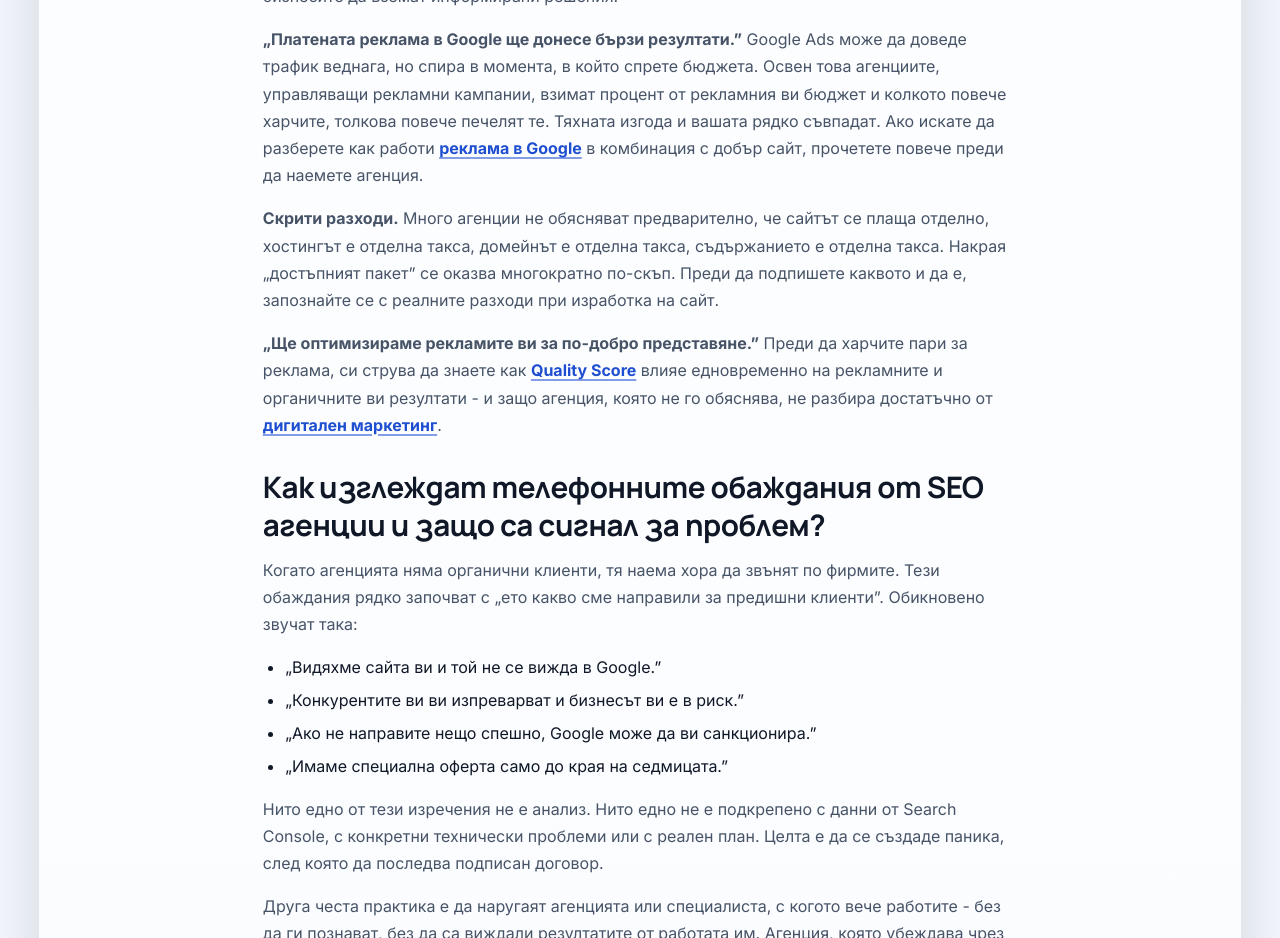
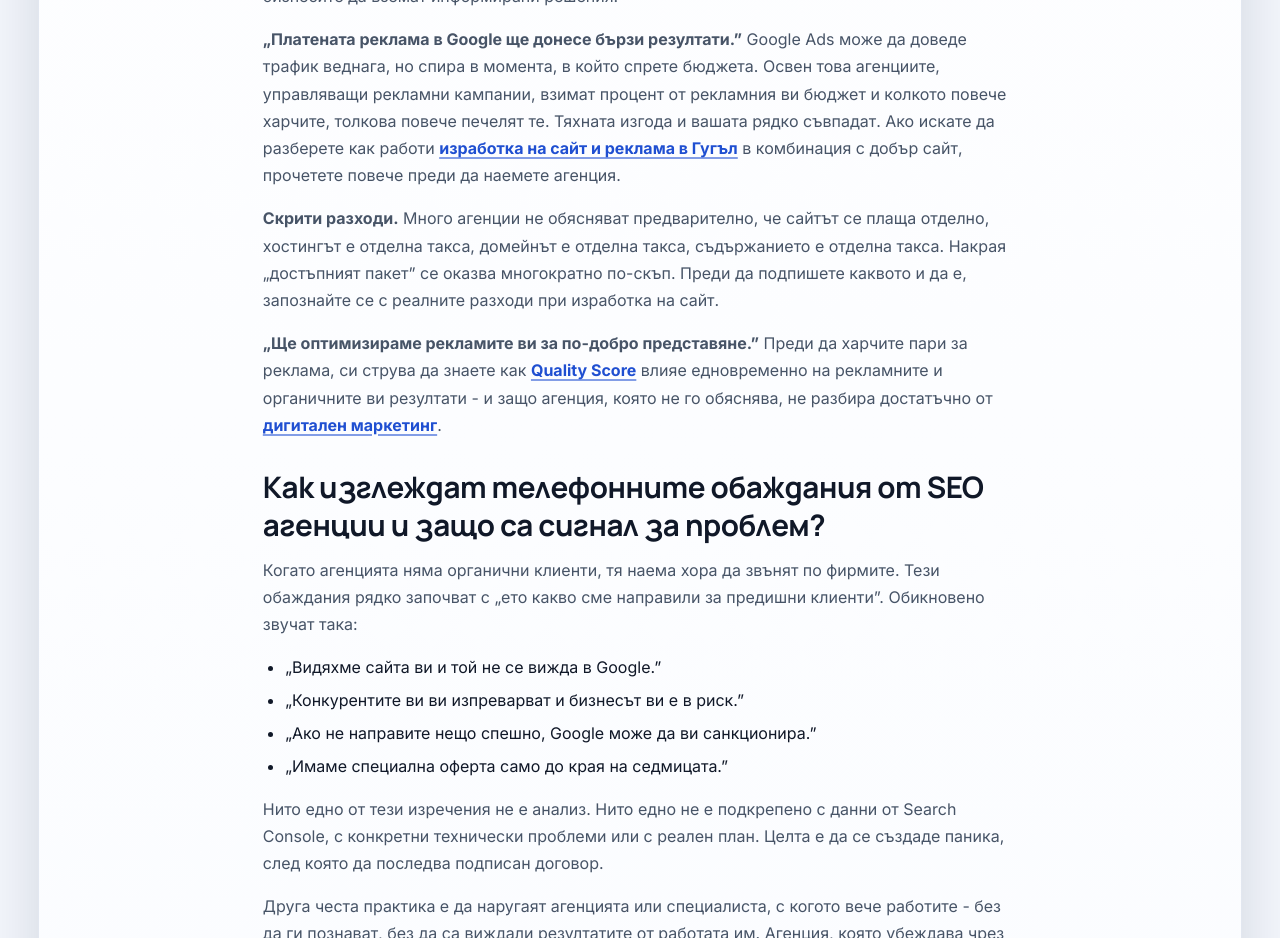
Before and after one commit to inweblife/inweblife, a Next.js app: page /telemarketing-seo in a window 1280 px wide. Shown: the part 2060-2998 px from the top of the page. Built offline with nearby package versions, Linux system fonts and the light colour scheme; no server answers.

Commit message:
Update telemarketing-seo.js

```diff
--- a/pages/telemarketing-seo.js
+++ b/pages/telemarketing-seo.js
@@ -179,7 +179,7 @@ const TelemarketingSeo = () => {
               и колкото повече харчите, толкова повече печелят те. Тяхната изгода и вашата рядко
               съвпадат. Ако искате да разберете как работи{" "}
               <Link href="/website-and-google-ads">
-                <strong>реклама в Google</strong>
+                <strong>изработка на сайт и реклама в Гугъл</strong>
               </Link>{" "}
               в комбинация с добър сайт, прочетете повече преди да наемете агенция.
             </p>
```
